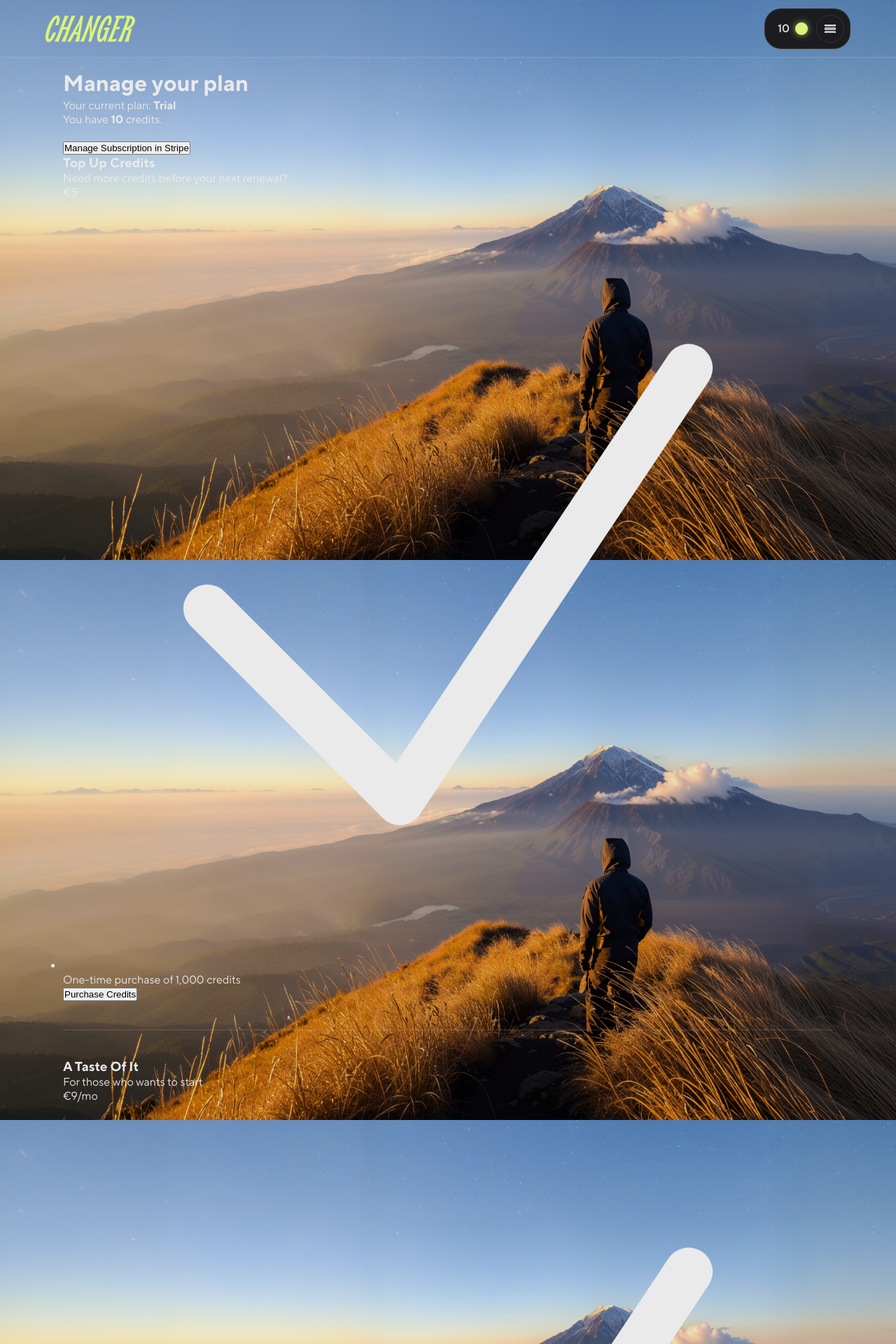
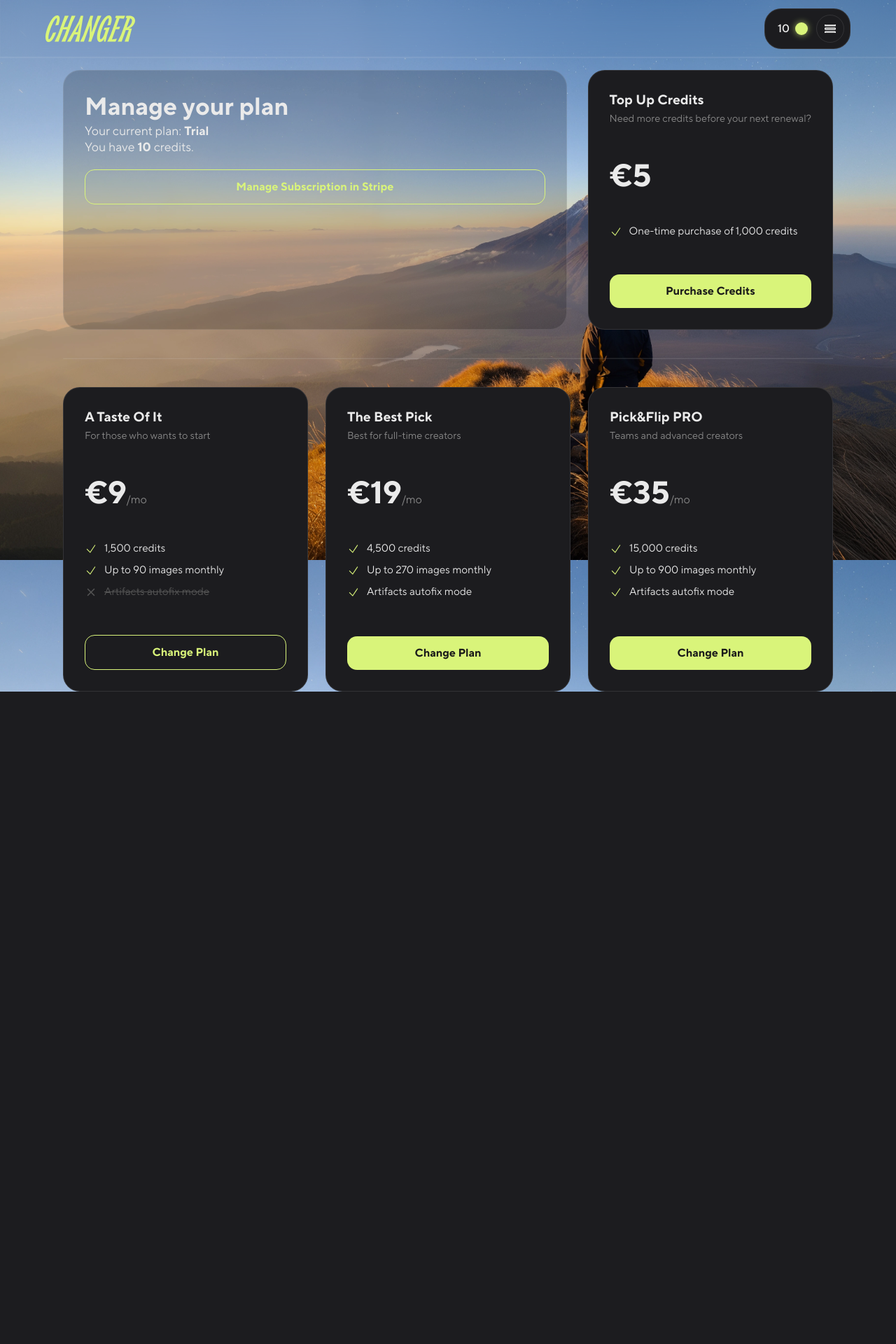
Before and after one commit to labprototypes/render-direct-project, a Flask app: page /billing in a window 1280 px wide. Shown: the top 1920 px of the page at 70% size. After the commit the page ends 988 px from the top, so only its background shows below. Run offline with Flask 3, Linux system fonts and the light colour scheme; the visitor is signed in with stand-in values (Sample User, id 1).

Commit message:
Update base_app.html

```diff
--- a/templates/base_app.html
+++ b/templates/base_app.html
@@ -47,6 +47,7 @@
             --element-border-radius: 16px;
             --button-border-radius: 14px;
             --transition-speed: 0.3s;
+            --disabled-color: #555;
         }
 
         * { margin: 0; padding: 0; box-sizing: border-box; }
@@ -416,8 +417,8 @@
         }
 
         .archive-grid {
-            display: grid; grid-template-columns: repeat(6, 1fr);
-            gap: 15px; width: 100%; padding-top: 100px;
+            display: grid; grid-template-columns: repeat(auto-fit, minmax(150px, 1fr));
+            gap: 15px; width: 100%;
         }
         .archive-item img {
             width: 100%; height: auto; object-fit: cover; aspect-ratio: 1 / 1;
@@ -433,7 +434,7 @@
             justify-content: center;
             align-items: center;
             width: 100%;
-            height: calc(100vh - 100px); /* Full viewport height minus header */
+            flex-grow: 1; /* FIX: Fills available space */
         }
         .archive-placeholder {
             text-align: center;
@@ -448,6 +449,55 @@
             font-weight: 500;
         }
 
+        /* --- FIX: Styles for Billing page moved from base_portal.html --- */
+        .billing-header {
+            display: flex; gap: 30px; width: 100%; max-width: 1100px;
+            align-items: stretch; margin-bottom: 40px;
+        }
+        .billing-header .current-plan-info {
+            flex-grow: 1; background-color: rgba(0,0,0,0.2); padding: 30px;
+            border-radius: 24px; border: 1px solid var(--border-color);
+        }
+        .billing-header .current-plan-info h1 { font-size: 2.2rem; }
+        .billing-header .current-plan-info p { font-size: 1.1rem; }
+
+        .plans-grid {
+            display: grid; grid-template-columns: repeat(3, 1fr); gap: 25px;
+            width: 100%; max-width: 1100px;
+        }
+        .plan-card {
+            background-color: var(--surface-color); border: 1px solid var(--border-color);
+            border-radius: 24px; padding: 30px; display: flex;
+            flex-direction: column; transition: all 0.3s ease;
+        }
+        .plan-card.highlighted {
+            border-color: var(--accent-color);
+            box-shadow: 0 0 40px -10px var(--accent-glow);
+        }
+        .plan-name { font-size: 1.2rem; font-weight: 700; }
+        .plan-description { font-size: 0.9rem; color: var(--secondary-text-color); margin-top: 5px; height: 3em; }
+        .plan-price { font-size: 2.8rem; font-weight: 700; margin: 20px 0; }
+        .plan-price span { font-size: 1rem; font-weight: 400; color: var(--secondary-text-color); }
+        .plan-includes { list-style: none; padding: 0; margin: 20px 0; text-align: left; flex-grow: 1;}
+        .plan-includes li { margin-bottom: 12px; display: flex; align-items: center; font-size: 0.95rem; }
+        .plan-includes li.unavailable { color: var(--disabled-color); text-decoration: line-through; }
+        .plan-includes li svg { width: 18px; height: 18px; margin-right: 10px; }
+        .plan-includes li.available svg { color: var(--accent-color); }
+        .plan-includes li.unavailable svg { color: var(--disabled-color); }
+
+        .btn {
+            font-family: 'Norms', sans-serif; font-weight: 700; background-color: var(--accent-color); color: var(--accent-text-color);
+            border: none; padding: 14px 20px; border-radius: 14px; cursor: pointer; font-size: 1rem; transition: all 0.3s ease;
+            width: 100%; margin-top: 20px; text-decoration: none; display: block; text-align: center;
+        }
+        .btn:hover { background-color: #c8e070; transform: translateY(-2px); box-shadow: 0 4px 15px rgba(0,0,0,0.2); }
+        .btn-secondary { background-color: transparent; color: var(--accent-color); border: 1px solid var(--accent-color); }
+        .btn-secondary:hover { background-color: var(--accent-color); color: var(--accent-text-color); }
+        .btn-disabled { background-color: var(--border-color); color: var(--secondary-text-color); cursor: not-allowed; border: none; }
+        .btn-disabled:hover { background-color: var(--border-color); transform: none; box-shadow: none; }
+        /* --- End of Billing page styles --- */
+
+
         @media (max-width: 992px) {
             body { overflow-y: auto; }
             .app-container {
@@ -459,7 +509,9 @@
                 margin-bottom: 15px; max-height: 60vh;
             }
             .content-wrapper { overflow-y: visible; }
-            .archive-grid { grid-template-columns: repeat(4, 1fr); }
+            .archive-grid { grid-template-columns: repeat(auto-fit, minmax(120px, 1fr)); }
+            .plans-grid { grid-template-columns: 1fr; max-width: 450px; }
+            .billing-header {flex-direction: column;}
         }
 
         @media (max-width: 768px) {
@@ -467,7 +519,6 @@
             .header-left-group { flex-direction: column; align-items: flex-start; gap: 15px; }
             .page-header-inner { align-items: flex-start; }
             .content-wrapper { max-width: 100%; }
-            .archive-grid { grid-template-columns: repeat(3, 1fr); }
             body {
                 background-image: url("{{ url_for('static', filename='images/mobile_background.webp') }}");
                 background-attachment: scroll;
```
